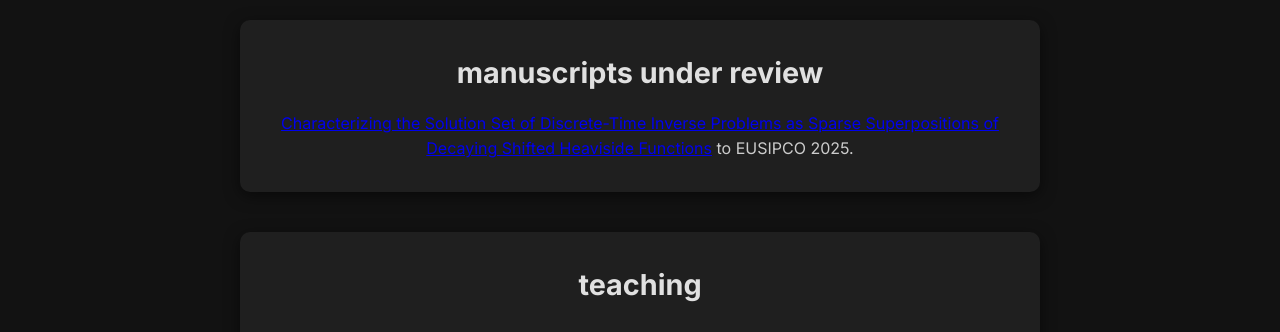
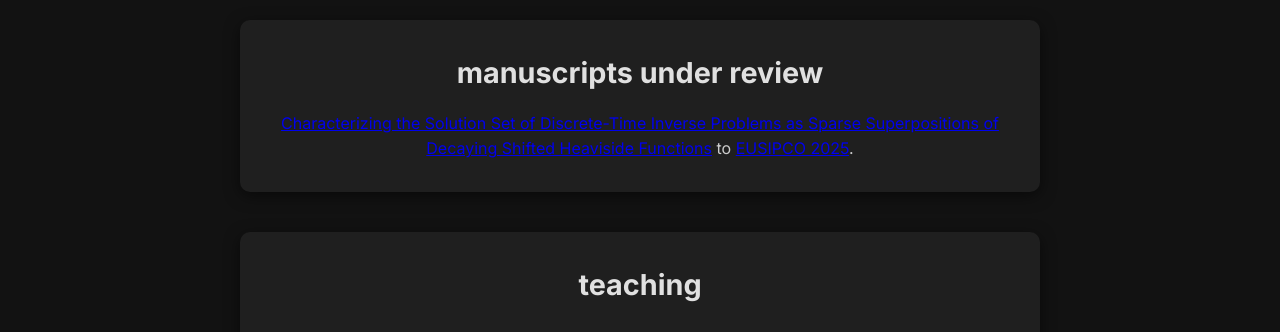
Before and after one commit to raolivei13/website_rich, a Jekyll site: the page index.html, which Jekyll copies as it is, in a window 1280 px wide. Shown: the part 706-1038 px from the top of the page. Built offline with Jekyll 4.4.1, drawn with Linux system fonts in a browser that asks for light colours; part of the change alters nothing that is shown.

```diff
--- a/index.html
+++ b/index.html
@@ -66,7 +66,7 @@
   <section id="current-works" class="current-works-section">
     <h2>manuscripts under review</h2>
     <p>
-      <a href="https://web.eng.ucsd.edu/~massimo/Home.html">Characterizing the Solution Set of Discrete-Time Inverse Problems as Sparse Superpositions of Decaying Shifted Heaviside Functions</a> to EUSIPCO 2025.
+      <a href="eusipco_conf_paper_dt_inv_probs_2025.pdf">Characterizing the Solution Set of Discrete-Time Inverse Problems as Sparse Superpositions of Decaying Shifted Heaviside Functions</a> to <a href="https://eusipco2025.org/">EUSIPCO 2025</a>.
     </p>
   </section>
 
```
